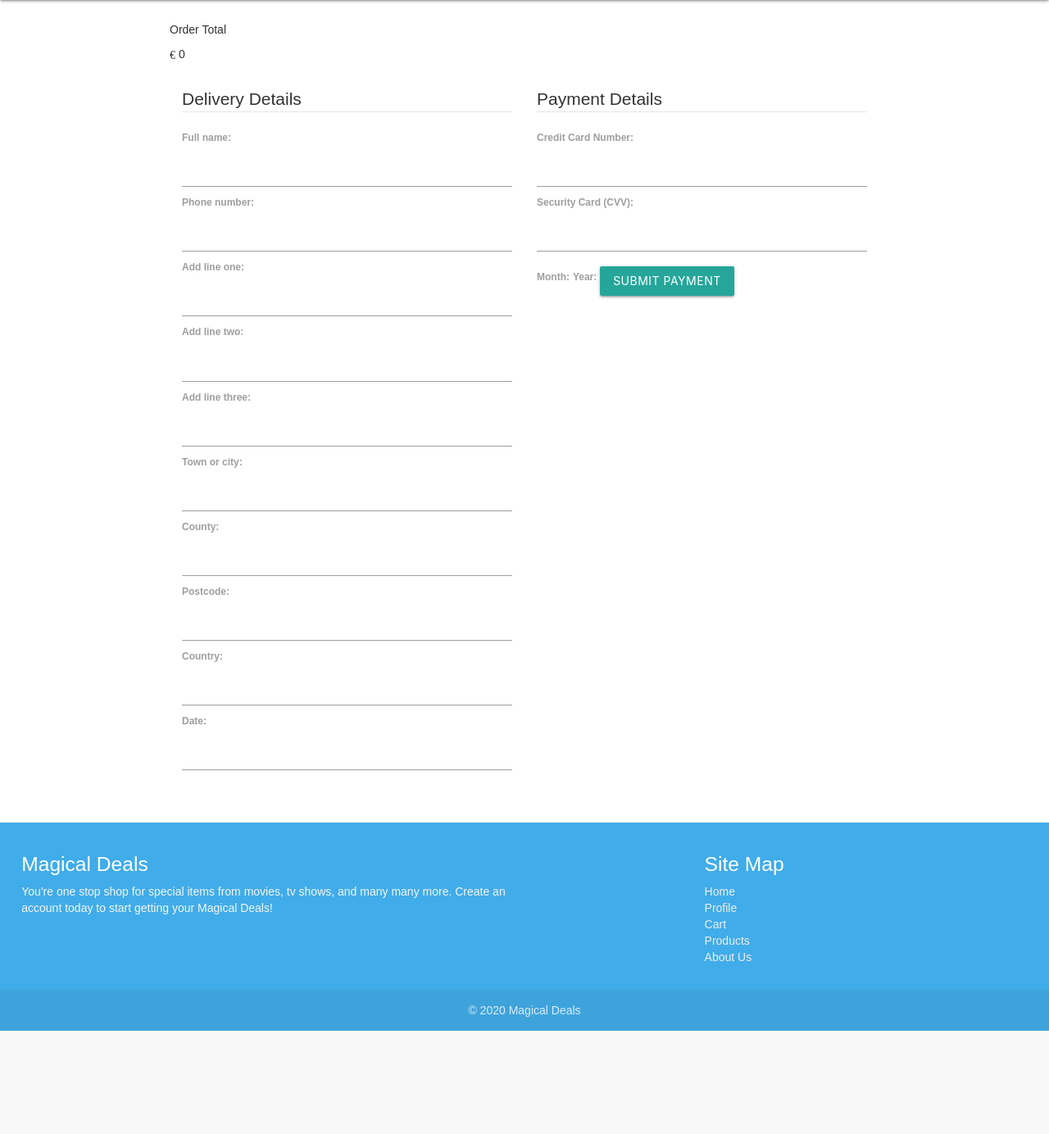
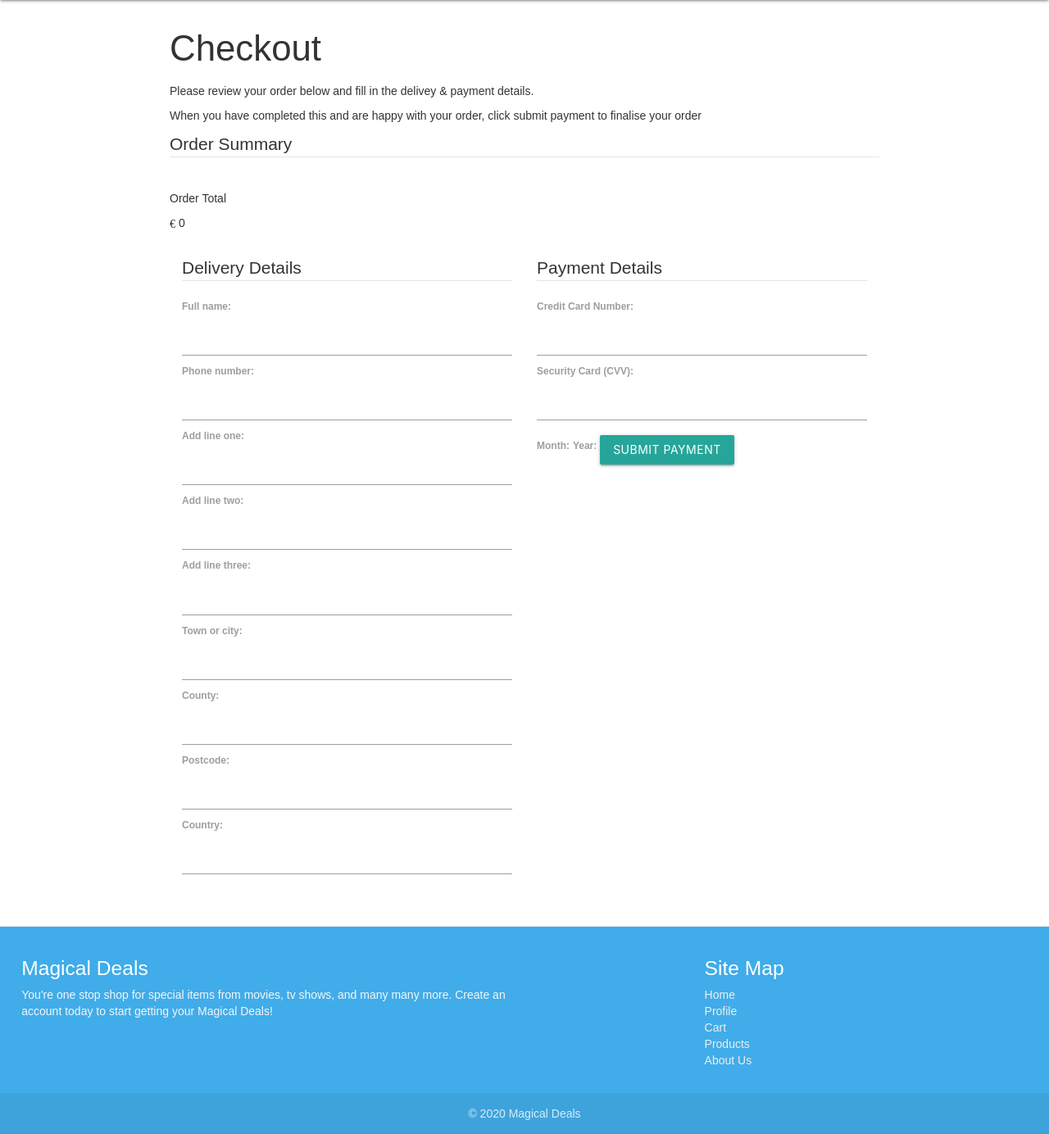
Before and after one commit to aidan-stritch/magical-deals, a Django app: page /checkout/ in a window 1280 px wide. Shown: the part 64-1448 px from the top of the page at 82% size. Before the commit the page ends 1322 px from the top, so only its background shows below. Run offline with Django 3.2, Linux system fonts and the light colour scheme; the visitor is signed in with stand-in values (Sample User, id 1); some libraries are stand-ins or nearby versions; some web fonts are replaced.

Commit message:
fixed errors with checkout stripe functionality

```diff
--- a/cart/templates/cart.html
+++ b/cart/templates/cart.html
@@ -19,7 +19,7 @@
       </div>
 			<div class="caption">
 				<h5>{{ item.product.product_name }}</h5>
-				<p><b>Unit Price:</b> € {{ item.product.price }}</p>
+				<p><b>Unit Price:</b> <span class="glyphicon glyphicon-euro" aria-hidden="true"></span> {{ item.product.price }}</p>
 				<p>
 					<form class="form-inline" method="post" action="{% url 'adjust_cart' item.id %}">
 						{% csrf_token %}
--- a/checkout/forms.py
+++ b/checkout/forms.py
@@ -27,4 +27,4 @@ class OrderForm(forms.ModelForm):
         model = Order
         fields = ('full_name', 'phone_number', 'add_line_one', 'add_line_two',
                   'add_line_three', 'town_or_city',
-                  'county', 'postcode', 'country', 'date')
+                  'county', 'postcode', 'country')
--- a/checkout/models.py
+++ b/checkout/models.py
@@ -24,7 +24,7 @@ class Order(models.Model):
 
 
 class OrderLineItem(models.Model):
-    oder = models.ForeignKey(Order, null=False)
+    order = models.ForeignKey(Order, null=False)
     product = models.ForeignKey(Product, null=False)
     quantity = models.IntegerField(blank=False)
 
--- a/checkout/templates/checkout.html
+++ b/checkout/templates/checkout.html
@@ -1,25 +1,36 @@
-<!DOCTYPE html>
-{% extends "base.html" %} {% load static from staticfiles %} {% load bootstrap_tags %} {% block head_js %}
-<script type="text/javascript" scr="https://js.stripe.com/v2/"></script>
-<script type="text/javascript" scr="">
+<!DOCTYPE html> {% extends "base.html" %} {% load static from staticfiles %}
+<!-- load the bootstrap tags and the js needed for checkout to work -->
+{% load bootstrap_tags %} {% block head_js %}
+<script type="text/javascript" src="https://js.stripe.com/v2/"></script>
+<script type="text/javascript">
   //<!CDATA[
-    Stripe.publishableKey = '{{ publishable }}';
+  Stripe.publishableKey = "{{ publishable }}";
   //]]>
 </script>
-<script type="text/javascript" scr="{% static 'js/stripe.js' %}"></script>
+<script type="text/javascript" src="{% static 'js/stripe.js' %}"></script>
 
-{% endblock %}
-
-{% block content %}
+{% endblock %} {% block content %}
+<h3>Checkout</h3>
+<p>Please review your order below and fill in the delivey & payment details.</p>
+<p>
+  When you have completed this and are happy with your order, click submit
+  payment to finalise your order
+</p>
 <div class="row row-flex">
+  <legend>Order Summary</legend>
   {% for item in cart_items %}
-	<div class="col-xs-10 col-xs-offset-1 col-sm-offset-0 col-sm-6 col-md-4 display panel panel-default">
+  <div
+    class="col-xs-10 col-xs-offset-1 col-sm-offset-0 col-sm-6 col-md-4 display panel panel-default"
+  >
     <div class="panel-body">
-			<div class="product" style="background-image: url('{{ MEDIA_URL }}{{ item.product.image }}')"></div>
       <div class="caption">
-				<h5>{{item.product.product_name}}</h5>
-				<p>Quantity: {{item.quantity}}</p>
-				<p>Price Each: {{item.product.price}}</p>
+        <h6>{{item.product.product_name}}</h6>
+        <p><b>Quantity:</b> {{item.quantity}}</p>
+        <p>
+          <b>Price Each: </b>
+          <span class="glyphicon glyphicon-euro" aria-hidden="true"></span>
+          {{item.product.price}}
+        </p>
       </div>
     </div>
   </div>
@@ -27,13 +38,19 @@
 </div>
 <div class="row">
   <p>Order Total</p>
-	<p><span class="glyphicon glyphicon-euro" aria-hidden="true"></span> {{ total }}</p>
+  <p>
+    <span class="glyphicon glyphicon-euro" aria-hidden="true"></span>
+    {{ total }}
+  </p>
 </div>
 
 <form role="form" method="post" id="payment-form" action="{% url 'checkout' %}">
-
-	<div id="credit-card-errors" style="display:none">
-		<div class="alert-message block-message error" id="stripe-error-message"></div>
+  {% csrf_token %}
+  <div id="credit-card-errors" style="display: none;">
+    <div
+      class="alert-message block-message error"
+      id="stripe-error-message"
+    ></div>
   </div>
   <div class="form-group col-md-6">
     <legend>Delivery Details</legend>
@@ -42,11 +59,14 @@
   <div class="form-group col-md-6">
     <legend>Payment Details</legend>
     {{ payment_form | as_bootstrap }}
-		<input type="submit" class="btn btn-primary" id="submit_payment_btn" name="commit" value="Submit Payment">
+    <input
+      type="submit"
+      class="btn btn-primary"
+      id="submit_payment_btn"
+      name="commit"
+      value="Submit Payment"
+    />
   </div>
-		{% csrf_token %}
-
-
 </form>
 
 {% endblock %}
--- a/checkout/views.py
+++ b/checkout/views.py
@@ -11,6 +11,7 @@ import stripe
 # Create your views here.
 
 stripe.api_key = settings.STRIPE_SECRET
+print(stripe.api_key)
 
 
 @login_required
@@ -42,7 +43,7 @@ def checkout(request):
                     amount=int(total * 100),
                     currency="EUR",
                     description=request.user.email,
-                    card=payment_form.cleaned_date['stripe_id'],
+                    card=payment_form.cleaned_data['stripe_id'],
                 )
             except stripe.error.CardError:
                 messages.error(request, "Your card was declined")
--- /dev/null
+++ b/static/js/stripe.js
@@ -0,0 +1,40 @@
+//This js file handles the stripe payment functionality
+//in order for stripe to process the payment when checkout has been completed
+
+$(function () {
+  $("#payment-form").submit(function () {
+    //Here the variables are created and populated with details
+    //from the payment form so that they can be passed to stripe
+    var form = this;
+    var card = {
+      number: $("#id_credit_card_number").val(),
+      expMonth: $("#id_expiry_month").val(),
+      expYear: $("#id_expiry_year").val(),
+      cvc: $("#id_cvv").val(),
+    };
+
+    Stripe.createToken(card, function (status, response) {
+      //If the status is ok then we submit the form
+      if (status === 200) {
+        $("#credit-card-errors").hide();
+        $("#id_stripe_id").val(response.id);
+
+        //This prevents the credit card details from being
+        //submitted to our servers for security purposes
+        $("#id_credit_card_number").removeAttr("name");
+        $("#id_cvv").removeAttr("name");
+        $("#id_expiry_month").removeAttr("name");
+        $("#id_expiry_year").removeAttr("name");
+
+        form.submit();
+      } else {
+        //if the status has an error, the error messages received from
+        //stripe are displayed to the user
+        $("#stripe-error-message").text(response.error.message);
+        $("#credit-card-errors").show();
+        $("#validate_card_btn").attr("disabled", false);
+      }
+    });
+    return false;
+  });
+});
--- a/templates/base.html
+++ b/templates/base.html
@@ -1,17 +1,20 @@
 <!DOCTYPE html>
 {% load staticfiles %}
 <html lang="en">
-
   <head>
     <meta charset="UTF-8" />
     <meta name="viewport" content="width=device-width, initial-scale=1.0" />
     <meta http-equiv="X-UA-Compatible" content="ie=edge" />
     <title>Magical Deals</title>
-	<link rel="stylesheet" href="https://cdnjs.cloudflare.com/ajax/libs/bootswatch/3.3.7/cerulean/bootstrap.min.css" />
-	<link rel="stylesheet" href="https://cdnjs.cloudflare.com/ajax/libs/materialize/1.0.0/css/materialize.min.css" />
+    <link
+      rel="stylesheet"
+      href="https://cdnjs.cloudflare.com/ajax/libs/bootswatch/3.3.7/cerulean/bootstrap.min.css"
+    />
+    <link
+      rel="stylesheet"
+      href="https://cdnjs.cloudflare.com/ajax/libs/materialize/1.0.0/css/materialize.min.css"
+    />
     <link rel="stylesheet" href="{% static 'css/custom.css' %}" />
-	{% block head_js %}
-	{% endblock head_js%}
   </head>
 
   <body>
@@ -41,36 +44,45 @@
           <div id="navbar" class="navbar-collapse collapse">
             <ul class="nav navbar-nav navbar-right">
               <li>
-							<a href="/"><span
+                <a href="/"
+                  ><span
                     class="glyphicon glyphicon-home"
                     aria-hidden="true"
                   ></span>
-								Home</a>
+                  Home</a
+                >
               </li>
               <li>
-							<a href="{% url 'products' %}"><span
+                <a href="{% url 'products' %}"
+                  ><span
                     class="glyphicon glyphicon-th"
                     aria-hidden="true"
                   ></span>
-								Products</a>
+                  Products</a
+                >
               </li>
               <li>
-							<a href="{% url 'about' %}"><span
+                <a href="{% url 'about' %}"
+                  ><span
                     class="glyphicon glyphicon-info-sign"
                     aria-hidden="true"
                   ></span>
-								About Us</a>
+                  About Us</a
+                >
               </li>
               {% if user.is_authenticated %}
               <li>
-							<a href="{% url 'profile' %}"><span
+                <a href="{% url 'profile' %}"
+                  ><span
                     class="glyphicon glyphicon-user"
                     aria-hidden="true"
                   ></span>
-								Profile</a>
+                  Profile</a
+                >
               </li>
               <li>
-							<a href="{% url 'view_cart' %}"><span
+                <a href="{% url 'view_cart' %}"
+                  ><span
                     class="glyphicon glyphicon-shopping-cart"
                     aria-hidden="true"
                   ></span>
@@ -80,26 +92,32 @@
                 </a>
               </li>
               <li>
-							<a href="{% url 'logout' %}"><span
+                <a href="{% url 'logout' %}"
+                  ><span
                     class="glyphicon glyphicon-log-out"
                     aria-hidden="true"
                   ></span>
-								Log Out</a>
+                  Log Out</a
+                >
               </li>
               {% else %}
               <li>
-							<a href="{% url 'register' %}"><span
+                <a href="{% url 'register' %}"
+                  ><span
                     class="glyphicon glyphicon-plus"
                     aria-hidden="true"
                   ></span>
-								Sign Up</a>
+                  Sign Up</a
+                >
               </li>
               <li>
-							<a href="{% url 'login' %}"><span
+                <a href="{% url 'login' %}"
+                  ><span
                     class="glyphicon glyphicon-log-in"
                     aria-hidden="true"
                   ></span>
-								Log In</a>
+                  Log In</a
+                >
               </li>
               {% endif %}
             </ul>
@@ -138,27 +156,39 @@
               </li>
               {% if user.is_authenticated %}
               <li>
-							<a class="grey-text text-lighten-3" href="{% url 'profile' %}">Profile</a>
+                <a class="grey-text text-lighten-3" href="{% url 'profile' %}"
+                  >Profile</a
+                >
               </li>
               <li>
-							<a class="grey-text text-lighten-3" href="{% url 'view_cart' %}">Cart</a>
+                <a class="grey-text text-lighten-3" href="{% url 'view_cart' %}"
+                  >Cart</a
+                >
               </li>
 
               {% else %}
               <li>
-							<a class="grey-text text-lighten-3" href="{% url 'register' %}">Register</a>
+                <a class="grey-text text-lighten-3" href="{% url 'register' %}"
+                  >Register</a
+                >
               </li>
               <li>
-							<a class="grey-text text-lighten-3" href="{% url 'login' %}">Login</a>
+                <a class="grey-text text-lighten-3" href="{% url 'login' %}"
+                  >Login</a
+                >
               </li>
 
               {% endif %}
 
               <li>
-							<a class="grey-text text-lighten-3" href="{% url 'products' %}">Products</a>
+                <a class="grey-text text-lighten-3" href="{% url 'products' %}"
+                  >Products</a
+                >
               </li>
               <li>
-							<a class="grey-text text-lighten-3" href="{% url 'about' %}">About Us</a>
+                <a class="grey-text text-lighten-3" href="{% url 'about' %}"
+                  >About Us</a
+                >
               </li>
             </ul>
           </div>
@@ -170,12 +200,16 @@
         </div>
       </div>
     </footer>
-	<script src="https://cdn.jsdelivr.net/npm/popper.js@1.16.0/dist/umd/popper.min.js"
-		integrity="sha384-Q6E9RHvbIyZFJoft+2mJbHaEWldlvI9IOYy5n3zV9zzTtmI3UksdQRVvoxMfooAo" crossorigin="anonymous">
-	</script>
+    <script
+      src="https://cdn.jsdelivr.net/npm/popper.js@1.16.0/dist/umd/popper.min.js"
+      integrity="sha384-Q6E9RHvbIyZFJoft+2mJbHaEWldlvI9IOYy5n3zV9zzTtmI3UksdQRVvoxMfooAo"
+      crossorigin="anonymous"
+    ></script>
     <script src="https://cdnjs.cloudflare.com/ajax/libs/jquery/3.2.1/jquery.min.js"></script>
     <script src="https://cdnjs.cloudflare.com/ajax/libs/twitter-bootstrap/3.3.7/js/bootstrap.min.js"></script>
     <script src="https://cdnjs.cloudflare.com/ajax/libs/materialize/1.0.0/js/materialize.min.js"></script>
+
+    {% block head_js %} {% endblock %}
     <!--  Script for the carousel -->
     <script>
       $(".carousel").carousel({
@@ -184,5 +218,4 @@
       });
     </script>
   </body>
-
 </html>
```
Also changed, not shown: checkout/migrations/0002_auto_20200723_2155.py (added). Lines whose indentation alone changed are shown as unchanged.
